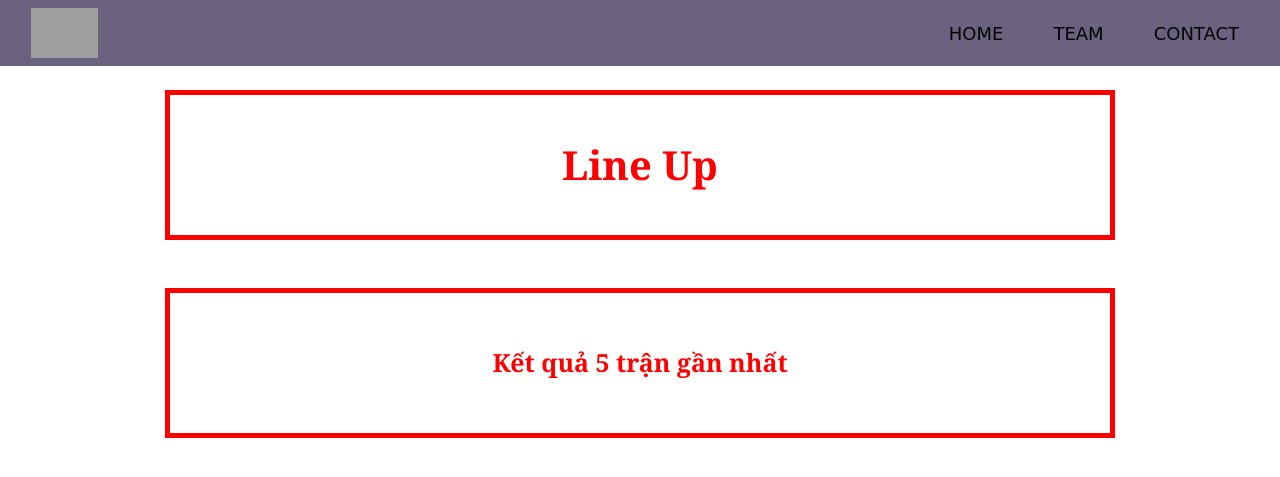
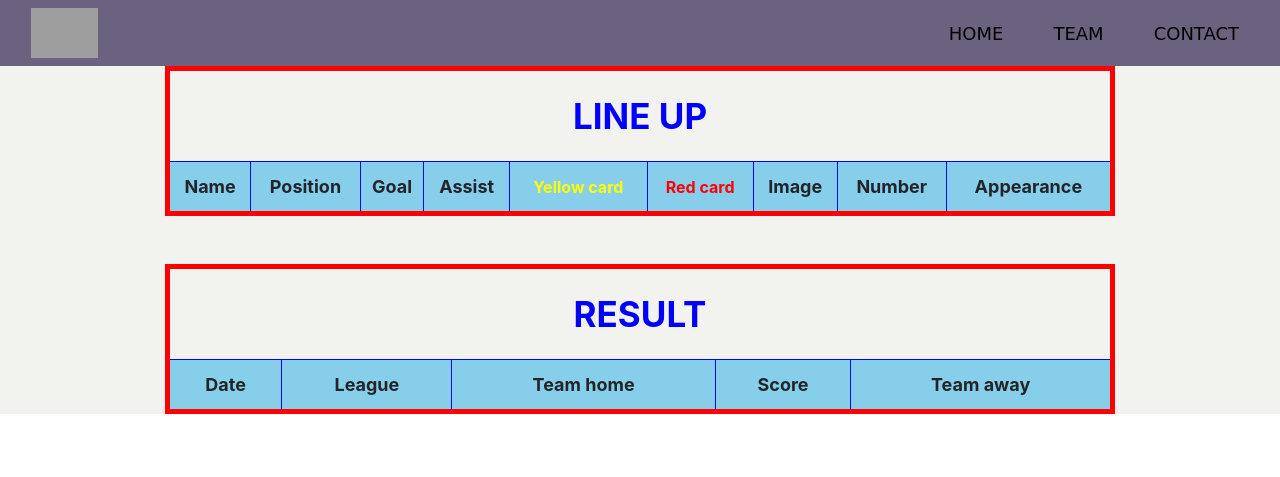
Before and after one commit to trinhtuantu98/webbongda, a Flask app: page /lineup/1 in a window 1280 px wide. Shown: the top 477 px of the page. Run offline with Flask 2, Linux system fonts and the light colour scheme; data that the repository does not hold is empty; some libraries are stand-ins or nearby versions; grey boxes are pictures that could not be loaded.

Commit message:
them lineup claw

```diff
--- a/models/claw_logo_stadium.py
+++ b/models/claw_logo_stadium.py
@@ -1,7 +1,5 @@
-from flask import Flask, render_template
 from datetime import datetime,timedelta
 import time
-from flask import  request, redirect, url_for,session
 import pymongo
 from selenium import webdriver
 from selenium.webdriver.common.keys import Keys
@@ -71,4 +69,4 @@ while True:
         v['logo2'] = s[1].get_attribute('src')
     clear_data()
     insert(thisweek1)
-    time.sleep(604.800)
+    time.sleep(86400)
--- a/templates/bongda.html
+++ b/templates/bongda.html
@@ -8,7 +8,6 @@
     <link rel="stylesheet" href="../static/css/style.css">
     <link rel="stylesheet" href="https://maxcdn.bootstrapcdn.com/bootstrap/4.1.3/css/bootstrap.min.css">
     <link href="https://use.fontawesome.com/releases/v5.0.4/css/all.css" rel="stylesheet">
-
     <title>Bongda</title>
 </head>
 <body>
--- a/templates/lineup.html
+++ b/templates/lineup.html
@@ -14,10 +14,19 @@
         th{border:2px solid black;}
         td{border:1px solid blue;}
         tr:hover{
-            background-color:#ddd;
+            background-color:rgba(210, 219, 228, 0.8);
             cursor:pointer;
         }
+        body{
+            background-image: url({{data.img}});
+            background-size: cover;
+            background-attachment: fixed;
+        }
+        .content{
+            background:rgba(234, 235, 229, 0.6) !important;
+        }
     </style>
+
 </head>
 <body>
     <nav class="navbar navbar-expand-md sticky-top">
@@ -41,16 +50,32 @@
             </ul>
         </div>
     </nav>
-    <div>
+    <div class="content">
         <div>
-            <img>
-            <table  align="center"width="950" height="150"  >
-                <tr>
-                  <th width=200 ><center><strong><span style="color: red;font-size: 40px;font-family:Cambria, Cochin, Georgia, Times, 'Times New Roman', serif">Line Up</span></strong></center></th>
+            <table  align="center"width="950" height="150" border="2" >
+                <tr><td colspan="9"><center><strong><span style="color:blue; font-size:35px">LINE UP</span></center></strong></td></tr>
+                <tr style="background-color:skyblue">
+                <td><center><strong><span style="font-size:18px">Name</span></strong></center></td>
+                <td><center><strong><span style="font-size:18px">Position</span></strong></center></td>
+                <td><center><strong><span style="font-size:18px">Goal</span></strong></center></td>
+                <td><center><strong><span style="font-size:18px">Assist</span></strong></center></td>
+                <td><center><strong><span style="font-size:16px; color:Yellow">Yellow card</span></strong></center></td>
+                <td><center><strong><span style="font-size:16px; color:red">Red card</span></strong></center></td>
+                <td><center><strong><span style="font-size:18px">Image</span></strong></center></td>
+                <td><center><strong><span style="font-size:18px">Number</span></strong></center></td>
+                <td><center><strong><span style="font-size:18px">Appearance</span></strong></center></td>
                 </tr>
                  {%for v in data.lineup %}
                 <tr>
-                  <td style="display: flex"><center>{{v}}</center></td>
+                  <td><center><strong>{{v["ten"]}}</strong></center></td>
+                  <td ><center>{{v["vitri"]}}</center></td>
+                  <td ><center>{{v["banthang"]}}</center></td>
+                  <td><center>{{v["assist"]}}</center></td>
+                  <td><center>{{v["thevang"]}}</center></td>
+                  <td><center>{{v["thedo"]}}</center></td>
+                  <td><center><img src="{{v["ava"]}}" width="30%" height="20%"></center></td>
+                  <td><center>{{v["soao"]}}</center></td>
+                  <td><center>{{v["solanrasan"]}}</center></td>
                 </tr>
                 {%endfor%}
             </table>
@@ -58,13 +83,22 @@
         <br>
         <br>
         <div>
-            <table border="2" align="center" width="950" height="150"  >
+            <table  align="center"width="950" height="150" border="2" >
+                <tr><td colspan="9"><center><strong><span style="color:blue; font-size:35px">RESULT</span></center></strong></td></tr>
+                <tr style="background-color:skyblue">
+                <td><center><strong><span style="font-size:18px">Date</span></strong></center></td>
+                <td><center><strong><span style="font-size:18px">League</span></strong></center></td>
+                <td><center><strong><span style="font-size:18px">Team home</span></strong></center></td>
+                <td><center><strong><span style="font-size:18px">Score</span></strong></center></td>
+                <td><center><strong><span style="font-size:18px">Team away</span></strong></center></td>
+                </tr>
+                 {%for v in data.result %}
                 <tr>
-                  <th width=200 ><center><span style="color: red;font-size: 25px;font-family:Cambria, Cochin, Georgia, Times, 'Times New Roman', serif">Kết quả 5 trận gần nhất</span></center></th>
-                </tr>
-                {%for v in data.result%}
-                <tr>
-                  <td><center>{{v}}</center></td>
+                  <td><center><strong>{{v["date"]}}</strong></center></td>
+                  <td ><center>{{v["league"]}}</center></td>
+                  <td ><center>{{v["team home"]}}</center></td>
+                  <td><center>{{v["sco"]}}</center></td>
+                  <td><center>{{v["team away"]}}</center></td>
                 </tr>
                 {%endfor%}
             </table>
```
Also changed, not shown: models/claw.py (renamed from models/crawl.py, +6 -6 lines), models/db.py (+8 -3 lines), models/lineup.py (+49 -41 lines), static/css/style.css (line endings or trailing spaces), 1 other file.
